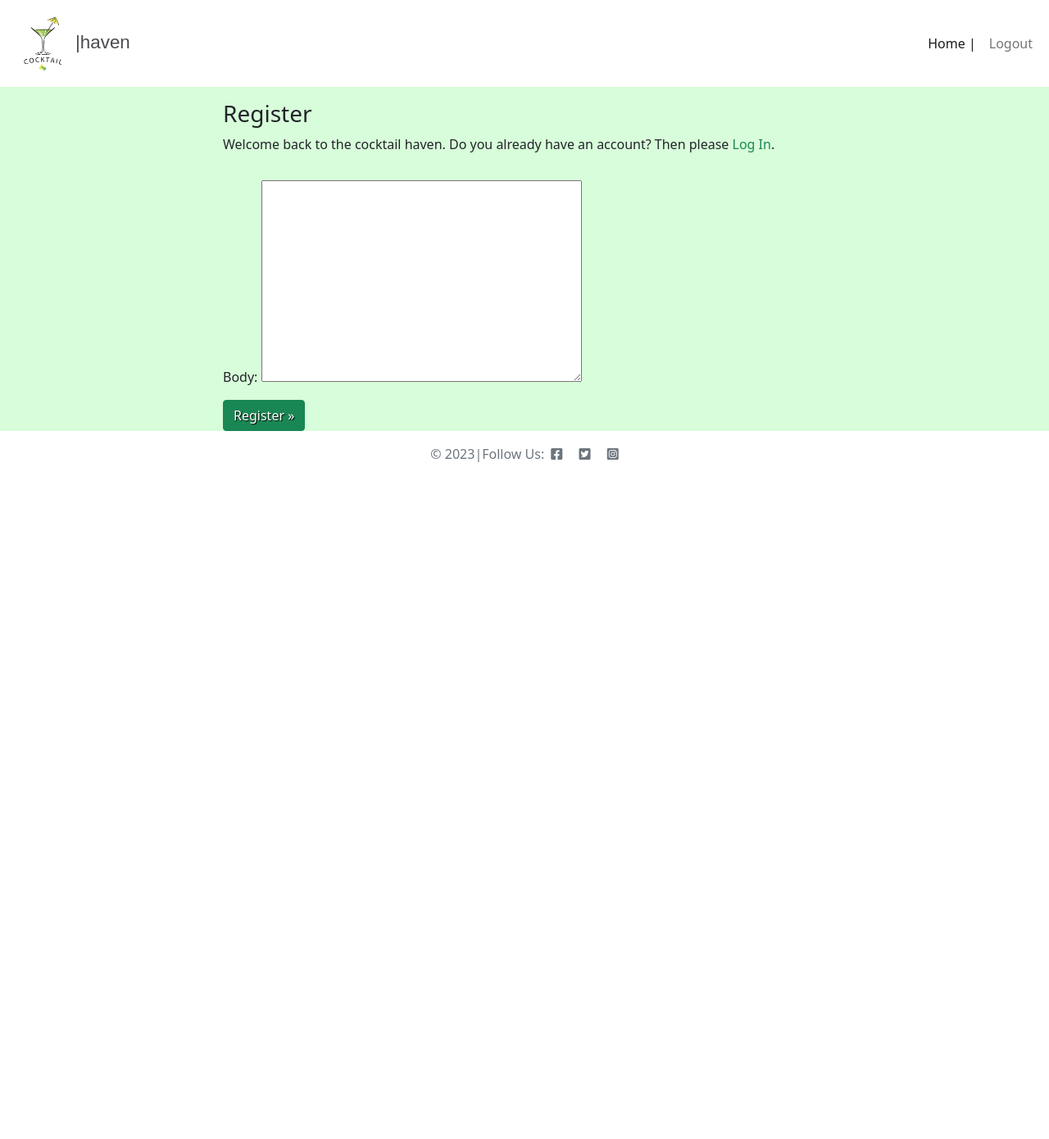
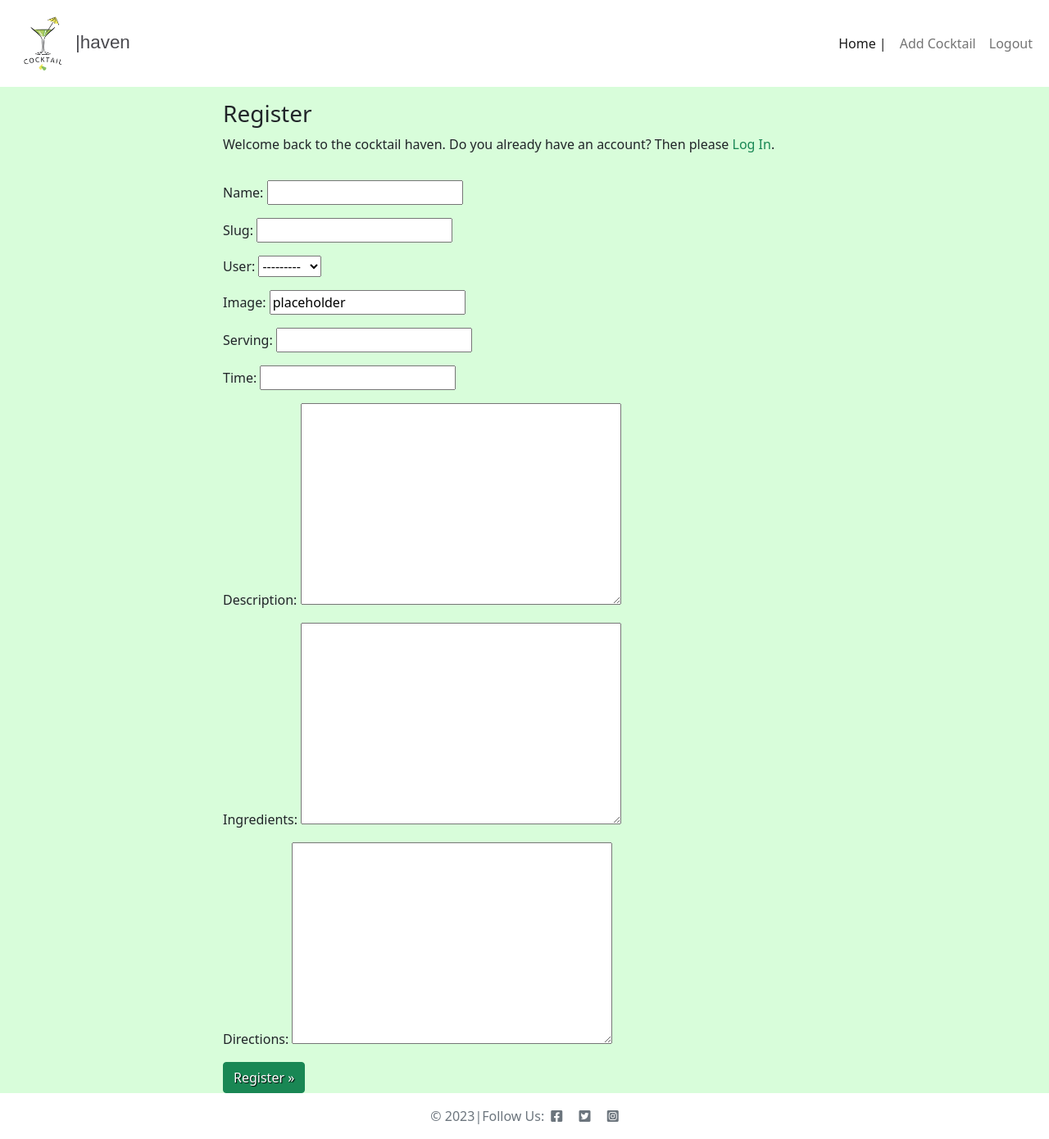
Before and after one commit to Indrakens/cocktail-haven, a Django app: template templates/account/signup.html in a window 1280 px wide. Shown: the whole page at 82% size. Before the commit the page ends 564 px from the top, so only its background shows below. Run offline with Django 3.2, Linux system fonts and the light colour scheme; the template is opened without the code that fills it: values that come from a table or form of the project are taken from there, others are empty; the visitor is signed in with stand-in values (Sample User, id 1); data comes from the database, SQL or seed files in the repository.

Commit message:
Initial commit

```diff
--- a/cocktails2023/settings.py
+++ b/cocktails2023/settings.py
@@ -31,7 +31,7 @@ SECRET_KEY = os.environ.get('SECRET_KEY')
 # SECURITY WARNING: don't run with debug turned on in production!
 DEBUG = True
 
-ALLOWED_HOSTS = ['cocktailhaven-c675f9e827ad.herokuapp.com','8000-indrakens-cocktailhaven-kgs7qrq1bq8.ws-eu105.gitpod.io']
+ALLOWED_HOSTS = ['cocktailhaven-c675f9e827ad.herokuapp.com','8000-indrakens-cocktailhaven-cydjhzjliwe.ws-eu105.gitpod.io']
 
 
 # Application definition
--- a/recipes/forms.py
+++ b/recipes/forms.py
@@ -1,5 +1,23 @@
-from .models import Comment
+from django.forms import ModelForm
+from django.contrib.auth.models import User
+from .models import Recipe, Comment
 from django import forms
+
+
+class RecipeForm(ModelForm):
+    class Meta:
+        model = Recipe
+        fields = [
+            'name',
+            'slug',
+            'user',
+            'featured_image',
+            'serving',
+            'time',
+            'description',
+            'ingredients',
+            'directions'
+        ]
 
 
 class CommentForm(forms.ModelForm):
--- a/recipes/urls.py
+++ b/recipes/urls.py
@@ -4,5 +4,6 @@ from django.urls import path
 urlpatterns = [
     path('', views.RecipeList.as_view(), name='home'),
     path('<slug:slug>/', views.RecipeDetail.as_view(), name='recipe'),
+    path('createrecipe/', views.CreateRecipe, name='createrecipe'),
     path('like/<slug:slug>', views.RecipeLike.as_view(), name='cocktail_like'),
 ]
--- a/templates/base.html
+++ b/templates/base.html
@@ -36,6 +36,11 @@
                     <li class="nav-item fs-6">
                         <a class="nav-link active" aria-current="page" href="{% url 'home' %}">Home |</a>
                     </li>
+                    {% if user.is_authenticated %}
+                    <li class="nav-item fs-6">
+                        <a class="nav-link" href="{% url 'createrecipe' %}">Add Cocktail</a>
+                    {% endif %}
+
                     {% if user.is_authenticated %}
                     <li class="nav-item fs-6">
                         <a class="nav-link" href="{% url 'account_logout' %}">Logout</a>
```
Also changed, not shown: recipes/views.py (+22 -2 lines), templates/add-cocktail-form.html (added, +21 -0 lines).
